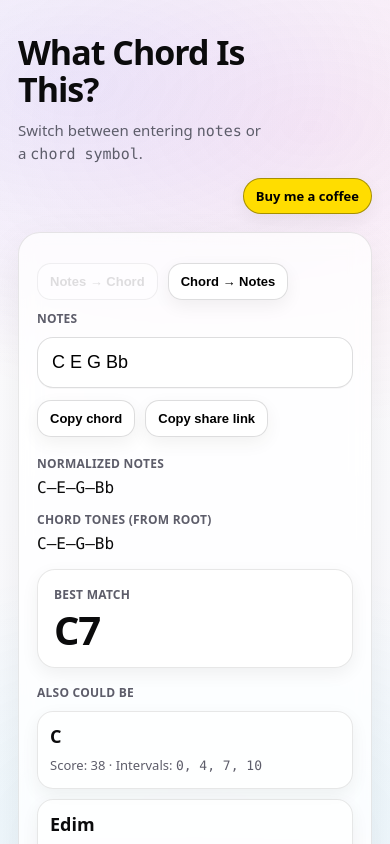
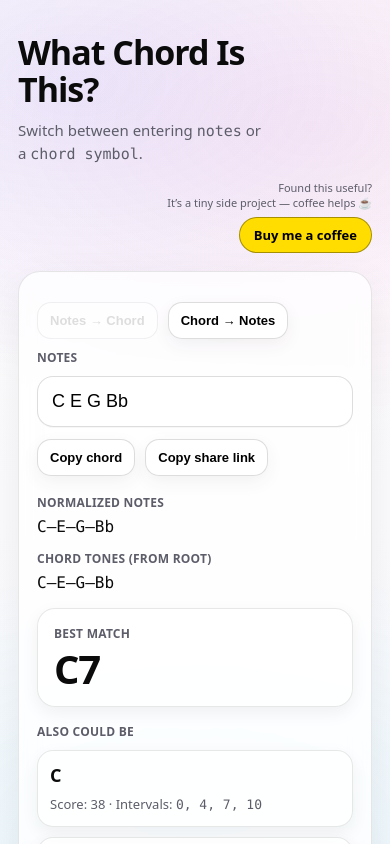
Before and after one commit to GeorgeMacPherson/whatisthischord, a Next.js app: page / in a window 390 px wide. Shown: the top 844 px of the page. Built offline with nearby package versions, Linux system fonts and the light colour scheme.

Commit message:
Update globals.css

```diff
--- a/app/globals.css
+++ b/app/globals.css
@@ -72,39 +72,6 @@ h1 {
 }
 
 /* ---------- BUY ME A COFFEE ---------- */
-
-.bmc {
-  display: flex;
-  align-items: center;
-  gap: 10px;
-}
-
-.bmc-text {
-  color: var(--muted);
-  font-size: 13px;
-  line-height: 1.3;
-  text-align: right;
-}
-
-.bmc-btn {
-  background: #f3e063;
-  color: #000;
-  padding: 8px 12px;
-  border-radius: 10px;
-  font-weight: 700;
-  text-decoration: none;
-  border: 1px solid rgba(0,0,0,0.7);
-  box-shadow: var(--shadow2);
-  white-space: nowrap;
-}
-
-.bmc-btn:hover {
-  transform: translateY(-1px);
-}
-
-.bmc-btn:active {
-  transform: translateY(0);
-}
 .bmc {
   display: flex;
   align-items: center;
@@ -121,7 +88,7 @@ h1 {
 .bmc-btn {
   background: #ffdd00;
   color: #000;
-  padding: 8px 12px;
+  padding: 8px 14px;
   border-radius: 999px;
   font-weight: 600;
   font-size: 13px;
@@ -130,22 +97,28 @@ h1 {
   white-space: nowrap;
 }
 
-/* 📱 Mobile polish */
+/* 📱 Mobile layout */
 @media (max-width: 640px) {
   .header {
     flex-direction: column;
-    align-items: flex-start;
-    gap: 12px;
+    align-items: stretch;
+    gap: 14px;
   }
 
   .bmc {
-    flex-direction: row;
-    align-self: flex-end;
+    flex-direction: column;
+    align-items: flex-end;
+    gap: 6px;
     text-align: right;
   }
 
   .bmc-text {
-    display: none;
+    font-size: 11px;
+    max-width: 220px;
+  }
+
+  .bmc-btn {
+    align-self: flex-end;
   }
 }
 
```
